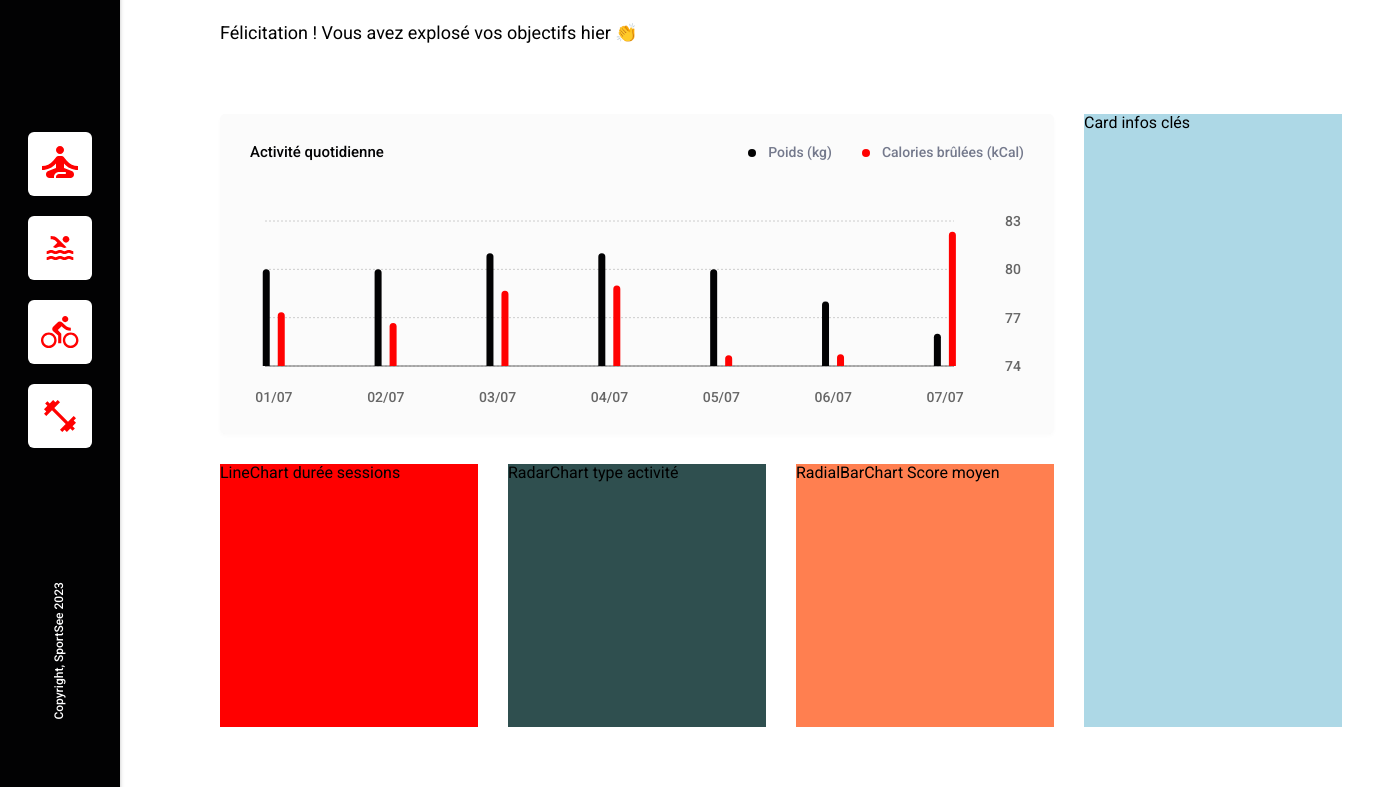
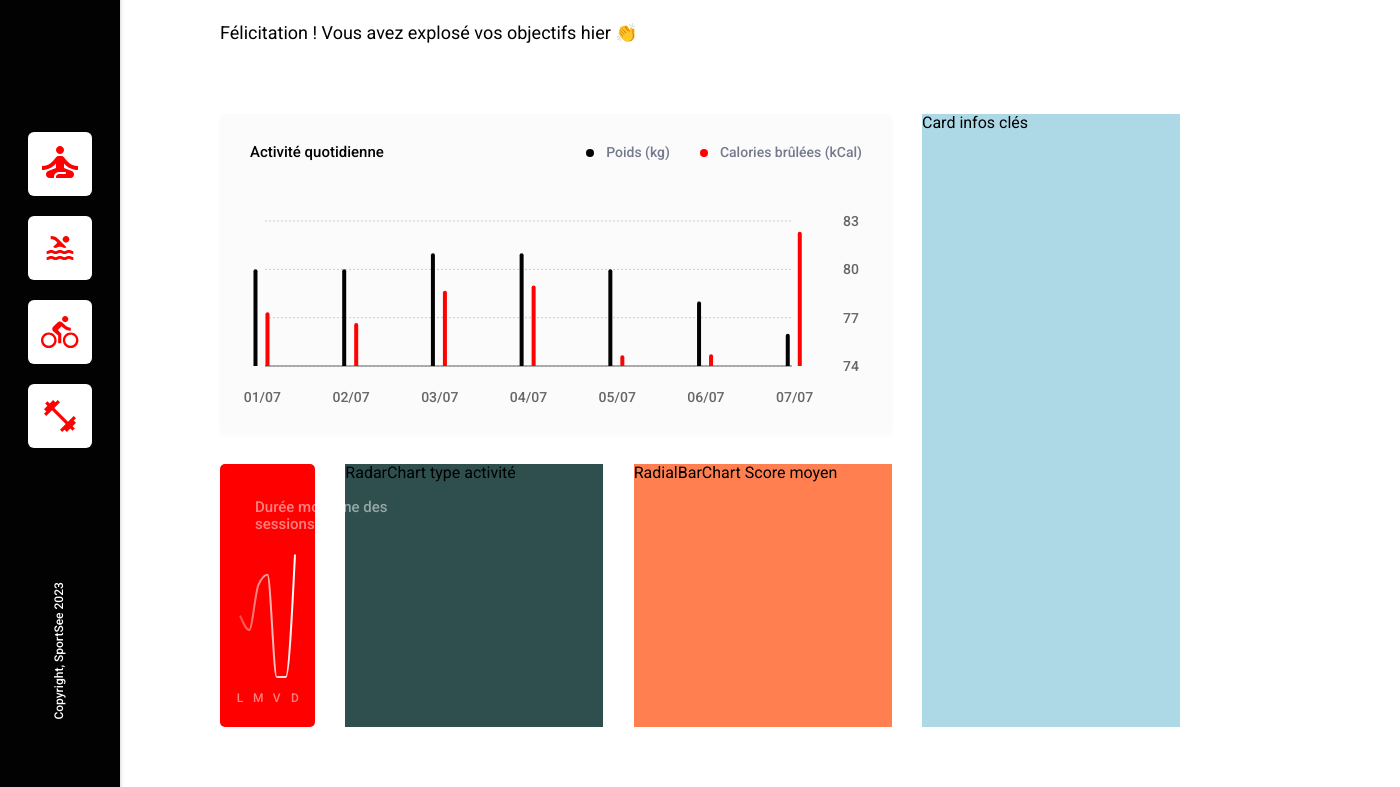
Before and after one commit to Cycle9898/OC_Projet-12_SportSee_Front, a React (Create React App) app: page /profile in a window 1280 px wide. Shown: the part 207-994 px from the top of the page, 1400 px wide, since content can reach past the window. Built offline with nearby package versions, Linux system fonts and the light colour scheme.

Commit message:
feat: added user's average sessions line chart on Profile Page using recharts + tooltip component for this chart + changed way to add space between value and unit of user's activity bar chart tooltip

```diff
--- a/src/components/ActivityBarChart.tsx
+++ b/src/components/ActivityBarChart.tsx
@@ -66,14 +66,14 @@ function ActivityBarChart({ chartData }: { chartData: UserActivityObj[] }) {
 
                     <Bar yAxisId="kilogram"
                         dataKey="kilogram"
-                        unit=" kg"
+                        unit="kg"
                         fill="#020203"
                         maxBarSize={7}
                         radius={[50,50,0,0]} />
 
                     <Bar yAxisId="calories"
                         dataKey="calories"
-                        unit=" kCal"
+                        unit="kCal"
                         fill="#FF0101"
                         maxBarSize={7}
                         radius={[50,50,0,0]} />
--- a/src/components/ActivityBarChartTooltip.tsx
+++ b/src/components/ActivityBarChartTooltip.tsx
@@ -3,8 +3,8 @@ function ActivityBarChartTooltip({ active,payload }: any) {
     if (active && payload) {
         return (
             <div className="activity-BC-tooltip">
-                <div>{`${payload[0].value}${payload[0].unit}`}</div>
-                <div>{`${payload[1].value}${payload[1].unit}`}</div>
+                <div>{`${payload[0].value} ${payload[0].unit}`}</div>
+                <div>{`${payload[1].value} ${payload[1].unit}`}</div>
             </div>
         )
     }
--- /dev/null
+++ b/src/components/AverageSessionsLineChart.tsx
@@ -0,0 +1,64 @@
+import {
+    ResponsiveContainer,
+    LineChart,
+    XAxis,
+    YAxis,
+    Tooltip,
+    Line,
+    Legend,
+} from "recharts";
+import type { UserAverageSessionsObj } from "../utils/formatDataTypesDeclaration";
+import AverageSessionsLineChartTooltip from "./AverageSessionsLineChartTooltip";
+
+/*
+React component that contain the line chart of user's average sessions
+*/
+function AverageSessionsLineChart({ chartData }: { chartData: UserAverageSessionsObj[] }) {
+    return (
+        <article className="average-sessions-chart">
+            <ResponsiveContainer width="100%" height={263}>
+                <LineChart data={chartData}
+                    margin={{ top: 70,bottom: -15 }}>
+
+                    <defs>
+                        <linearGradient id="linear" >
+                            <stop offset="0%" stopColor="rgba(255,255,255, 0.3)" />
+                            <stop offset="100%" stopColor="white" />
+                        </linearGradient>
+                    </defs>
+
+                    <XAxis dataKey="weekDay"
+                        tickLine={false}
+                        axisLine={false}
+                        padding={{ left: 20,right: 20 }}
+                        stroke="rgba(255,255,255,0.5"
+                        tick={{ fontSize: 12,fontWeight: 500 }}
+                        tickMargin={10} />
+
+                    <YAxis dataKey="sessionLength"
+                        domain={[0,"dataMax + 10"]}
+                        hide={true} />
+
+                    <Tooltip content={<AverageSessionsLineChartTooltip />}
+                        cursor={{ stroke: "rgba(0, 0, 0, 0.1)",strokeWidth: 37 }} />
+
+                    <Legend width={147}
+                        align="left"
+                        iconSize={0}
+                        wrapperStyle={{ top: 35,left: 35,fontSize: 15,fontWeight: 500,color: "rgba(255,255,255, 0.5)" }}
+                        content={() => "Durée moyenne des sessions"} />
+
+                    <Line dataKey="sessionLength"
+                        type="monotone"
+                        unit="min"
+                        stroke="url(#linear)"
+                        strokeWidth={2}
+                        dot={false}
+                        activeDot={{ stroke: "rgba(255,255,255, 0.2)",strokeWidth: 9,r: 4 }} />
+                </LineChart>
+            </ResponsiveContainer>
+        </article>
+    );
+}
+
+export default AverageSessionsLineChart;
--- /dev/null
+++ b/src/components/AverageSessionsLineChartTooltip.tsx
@@ -0,0 +1,13 @@
+/* React element that represent the tooltip on user's average sessions line chart */
+function AverageSessionsLineChartTooltip({ active,payload }: any) {
+    if (active && payload) {
+        return (
+            <div className="average-sessions-LC-tooltip">
+                {`${payload[0].value} ${payload[0].unit}`}
+            </div>
+        );
+    }
+    return null;
+}
+
+export default AverageSessionsLineChartTooltip;
--- a/src/pages/ProfilePage.tsx
+++ b/src/pages/ProfilePage.tsx
@@ -3,6 +3,7 @@ import Header from "../components/Header";
 import SideBar from "../components/SideBar";
 import LoadingSpinner from "../components/LoadingSpinner";
 import ActivityBarChart from "../components/ActivityBarChart";
+import AverageSessionsLineChart from "../components/AverageSessionsLineChart";
 
 /*
 React component that represent the Profile Page
@@ -45,7 +46,7 @@ function ProfilePage() {
 
             <div className="main-content__charts-grid">
               <ActivityBarChart chartData={fetchedData[1].sessions} />
-              <div style={{ width: 258,height: 263,gridArea: "LC",backgroundColor: "red" }}>LineChart durée sessions</div>
+              <AverageSessionsLineChart chartData={fetchedData[2].sessions} />
               <div style={{ width: 258,height: 263,gridArea: "RC",backgroundColor: "darkslategrey" }}>RadarChart type activité</div>
               <div style={{ width: 258,height: 263,gridArea: "RBC",backgroundColor: "coral" }}>RadialBarChart Score moyen</div>
               <div style={{ width: 258,height: 613,gridArea: "KIC",backgroundColor: "lightblue" }}>Card infos clés</div>
--- /dev/null
+++ b/src/style/SASS/components/_average-sessions-line-chart-tooltip.scss
@@ -0,0 +1,7 @@
+/* Tooltip on user's average sessions line chart */
+
+.average-sessions-LC-tooltip {
+    background-color: white;
+    @include font-set(0.6rem, 500);
+    padding: 8px 6px;
+}
--- /dev/null
+++ b/src/style/SASS/components/_average-sessions-line-chart.scss
@@ -0,0 +1,9 @@
+/* Average sessions Line Chart component */
+
+.average-sessions-chart {
+    grid-area: LC;
+    max-height: 263px;
+    background-color: red;
+    border-radius: 5px;
+    box-shadow: 0px 2px 4px 0px rgba(0, 0, 0, 0.02);
+}
--- a/src/style/SASS/main.scss
+++ b/src/style/SASS/main.scss
@@ -17,6 +17,8 @@
 @import './components/loading-spinner';
 @import './components/activity-bar-chart';
 @import './components/activity-bar-chart-tooltip';
+@import './components/average-sessions-line-chart';
+@import './components/average-sessions-line-chart-tooltip';
 
 //Pages
 
```
